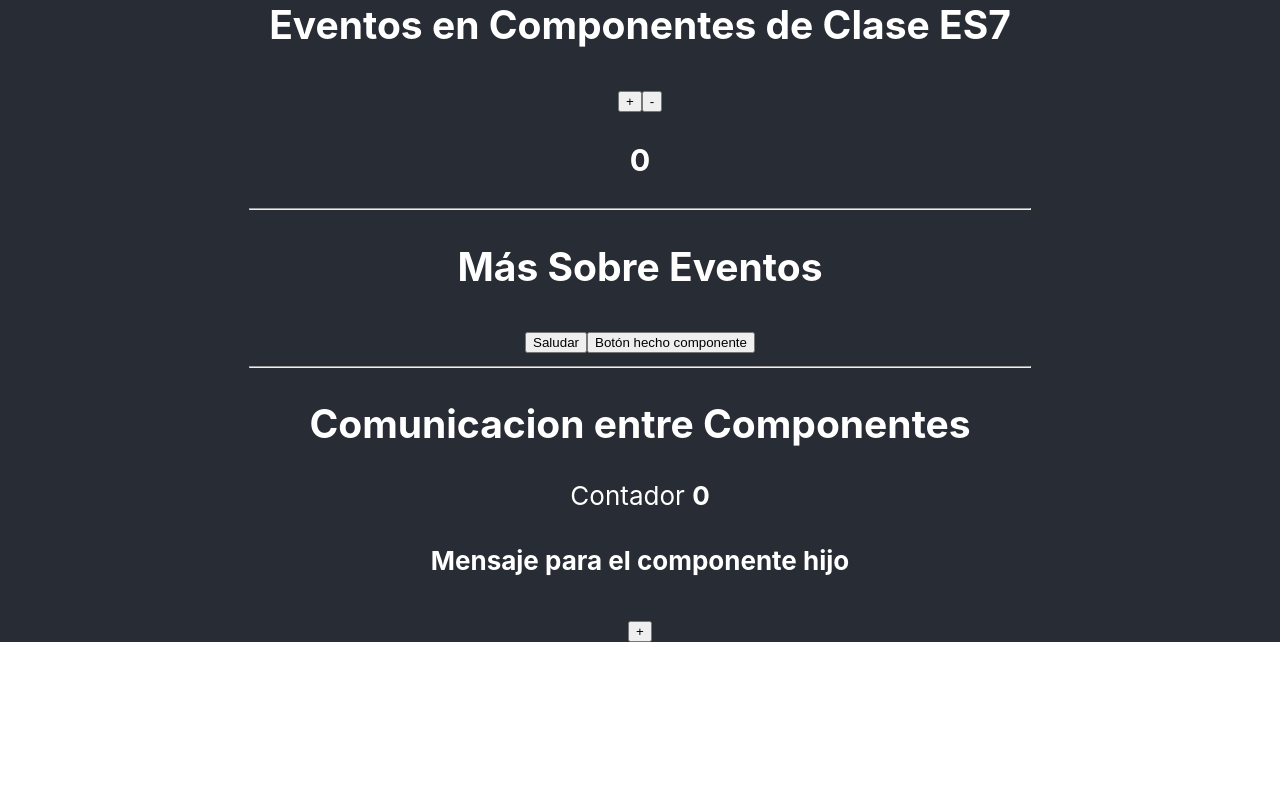
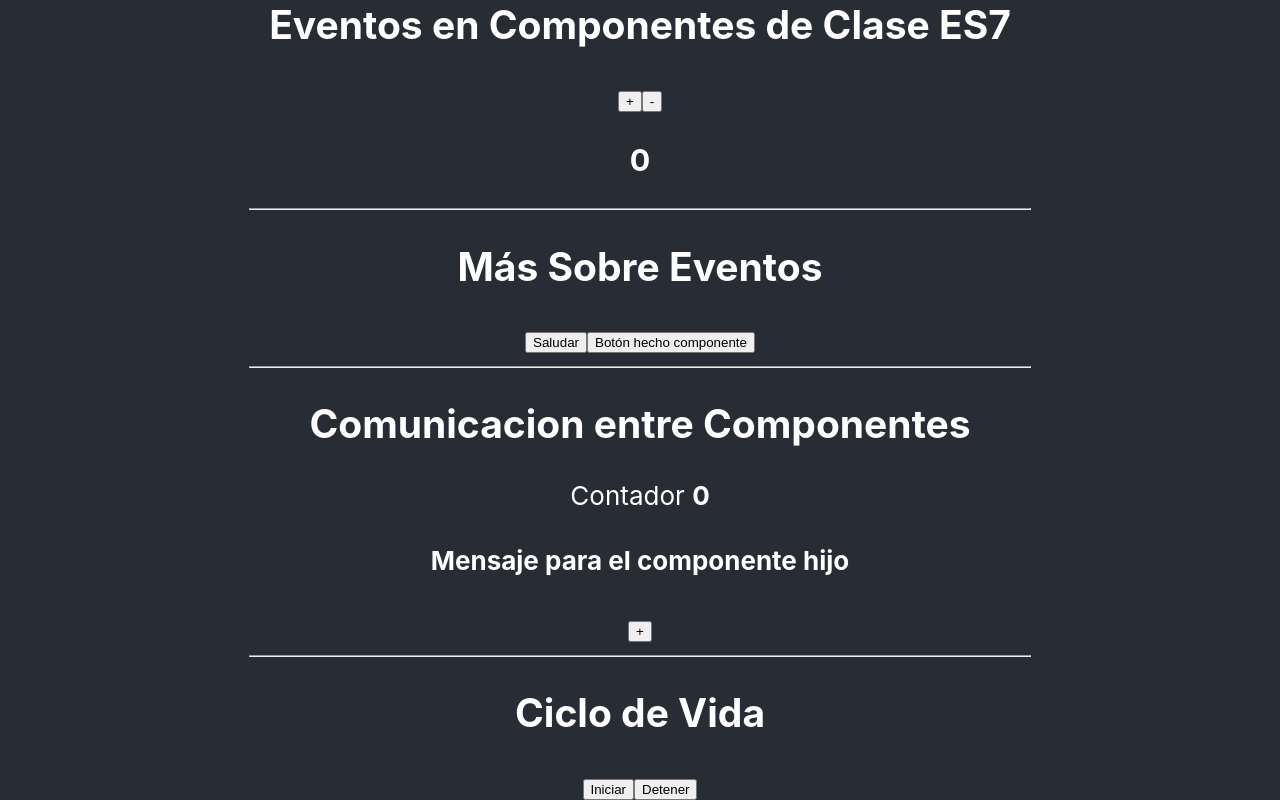
Before and after one commit to DaniCis/React_basicos, a React (Create React App) app: page / in a window 1280 px wide. Shown: the part 1762-2562 px from the top of the page. Before the commit the page ends 2404 px from the top, so only its background shows below. Built offline with nearby package versions, Linux system fonts and the light colour scheme; the HTML template or start-up script is replaced by a standard one.

Commit message:
component lifecycle

```diff
--- a/src/App.js
+++ b/src/App.js
@@ -5,6 +5,7 @@ import Propiedades from "./components/Propiedades";
 import RenderizadoCondicional from "./components/RenderizadoCondicional";
 import RenderizadoElementos from './components/RenderizadoElementos';
 import ComunicacionComponentes from './components/ComunicacionComponentes';
+import CicloVida from './components/CicloVida';
 import {EventosES6 ,EventosES7 ,MasSobreEventos} from './components/Eventos';
 
 function App() {
@@ -37,6 +38,8 @@ function App() {
         <MasSobreEventos />
         <hr/>
         <ComunicacionComponentes />
+        <hr/>
+        <CicloVida />
         </section>
       </header>
     </div>
--- /dev/null
+++ b/src/components/CicloVida.js
@@ -0,0 +1,74 @@
+import React, { Component } from 'react'
+
+class Reloj extends Component {
+    constructor(props){
+        super(props)
+    }
+    //DESMONTAJE
+    componentWillUnmount(){
+        console.log(3,'El componente ha sido eliminado del DOM')
+    }
+
+    render(){
+        return <h2>{this.props.hora}</h2>
+    }
+}
+
+export default class CicloVida extends Component {
+    constructor(props){
+        super(props);
+        console.log(0,'El componente se inicializa aun NO esta en el DOM')
+
+        this.state={
+            hora: new Date().toLocaleTimeString(),
+            visible:false,
+        };
+        this.temporizador = null
+    }
+    //MONTAJE
+    componentDidMount(){
+        console.log(1,'El componente ya se encuentra en el DOM')
+    }
+
+    //ACTUALIZACION
+    componentDidUpdate(prevProps,prevState){
+        console.log(2,'El estado o las props del componente han cambiado')
+        console.log(prevProps)
+        console.log(prevState)
+
+    }
+
+    tictac = () =>{
+        this.temporizador = setInterval(()=>{
+            this.setState({
+                hora: new Date().toLocaleTimeString()
+            })
+        },1000)
+    }
+
+    iniciar = () =>{
+        this.tictac()
+        this.setState({
+            visible:true
+        })
+    }
+
+    detener = () =>{
+        clearInterval(this.temporizador)
+        this.setState({
+            visible:false
+        })
+    }
+
+  render() {
+    console.log(4,'El componente se dibuja o redibuja por algun cambio en el DOM')
+    return (
+      <div>
+        <h2>Ciclo de Vida</h2>
+        {this.state.visible &&  <Reloj hora={this.state.hora}/>}
+        <button onClick={this.iniciar}>Iniciar</button>
+        <button onClick={this.detener}>Detener</button>
+      </div>
+    )
+  }
+}
--- a/src/components/ComunicacionComponentes.js
+++ b/src/components/ComunicacionComponentes.js
@@ -27,5 +27,4 @@ function Hijo (props){
     <button onClick={props.incrementarContador}>+</button>
     </>
   )
-
 }
```
Lines whose indentation alone changed are shown as unchanged.
